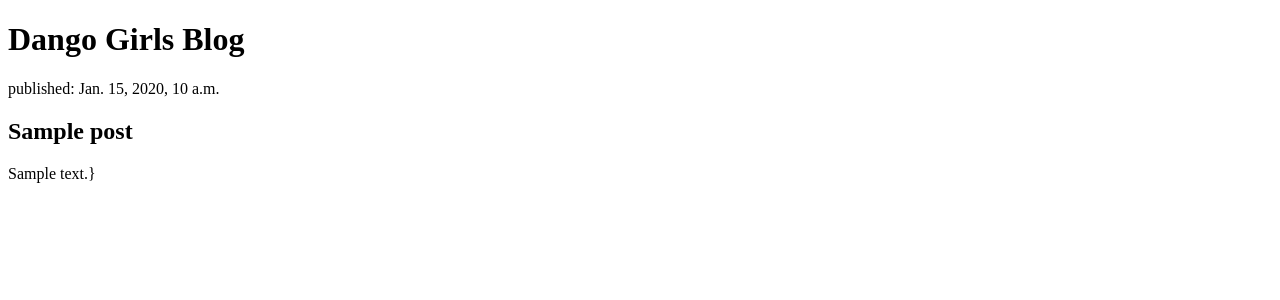
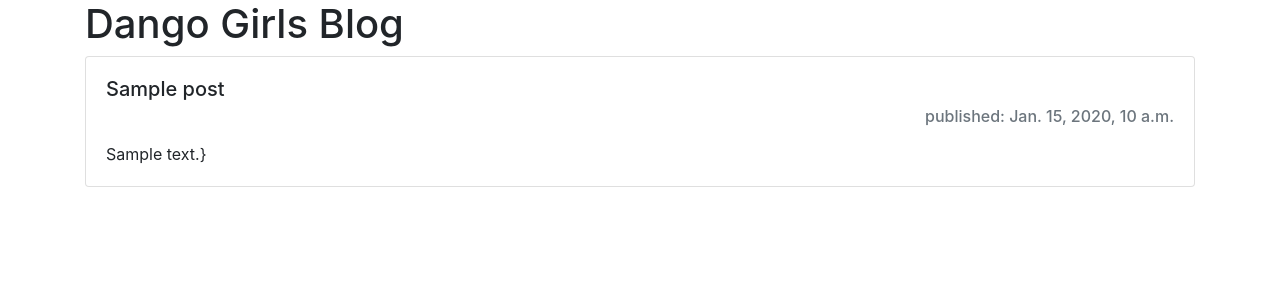
Before and after one commit to HiFaMi/Djangogirls-tutorial, a Django app: page / in a window 1280 px wide. Shown: the top 300 px of the page. Run offline with Django 3.2, Linux system fonts and the light colour scheme; tables that the repository leaves empty hold one stand-in row (values such as "Sample post"); some libraries are stand-ins or nearby versions.

Commit message:
post_list.html에 Bootstrap CSS파일을 링크시키고 각 Post의 스타일을 지정

```diff
--- a/app/templates/blog/post_list.html
+++ b/app/templates/blog/post_list.html
@@ -1,4 +1,5 @@
-<!doctype html>
+{% load static %}
+<!--<!doctype html>-->
 <html lang="ko">
 <head>
     <meta charset="UTF-8">
@@ -6,18 +7,28 @@
           content="width=device-width, user-scalable=no, initial-scale=1.0, maximum-scale=1.0, minimum-scale=1.0">
     <meta http-equiv="X-UA-Compatible" content="ie=edge">
     <title>My First Blog</title>
+    {% comment %}
+        {% static '경로' %}는
+        settings.py의 STATICFILES_DIRS에 포함된 경로를 기반으로 파일의 URL을 리턴
+
+        {% static %}태그를 쓰려면 템플릿 상간에 {% load static%} 필요
+    {% endcomment %}
+    <link rel="stylesheet" href="{% static 'css/bootstrap.css' %}">
 </head>
 <body>
-    <h1>Dango Girls Blog</h1>
+    <div class="container">
+        <h1>Dango Girls Blog</h1>
 
-    {% for post in posts %}
-        <div>
-            <p>published: {{post.published_date}}</p>
-            <h2>{{post.title}}</h2>
-            <p>{{post.text}}}</p>
-        </div>
-    {% endfor %}
-
+        {% for post in posts %}
+            <div class="card mb-4">
+                <div class="card-body">
+                    <h5 class="card-title">{{post.title}}</h5>
+                    <h6 class="card-subtitle text-muted mb-3 text-right">published: {{post.published_date}}</h6>
+                    <p class="card-text">{{post.text}}}</p>
+                </div>
+            </div>
+        {% endfor %}
+    </div>
 
 
 </body>
```
